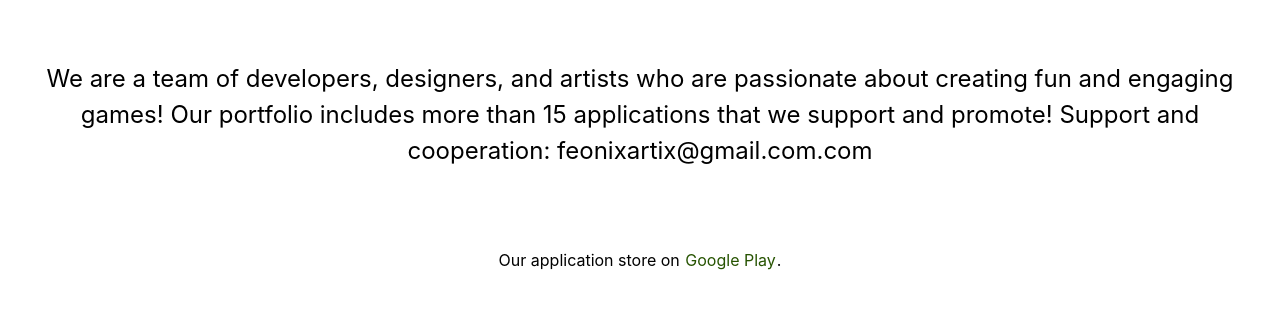
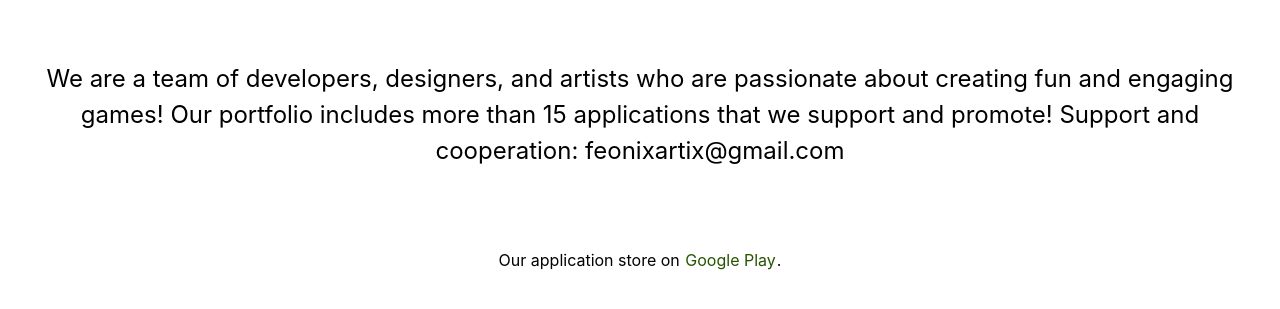
Before and after one commit to feonixartix/feonixartix.github.io, a website built with Vite: page index.html in a window 1280 px wide. Shown: the part 295-604 px from the top of the page. Built offline with nearby package versions, Linux system fonts and the light colour scheme.

Commit message:
Update index.html

```diff
--- a/index.html
+++ b/index.html
@@ -18,7 +18,7 @@
   <main>
     <h1 class="title">Welcome to FeonixARTix</h1>
     <p class="description">We are a team of developers, designers, and artists who are passionate about creating fun and engaging games! Our portfolio includes more than 15 applications that we support and promote!
-      Support and cooperation: feonixartix@gmail.com.com
+      Support and cooperation: feonixartix@gmail.com
     </p>
     <p>
       Our application store on
```
